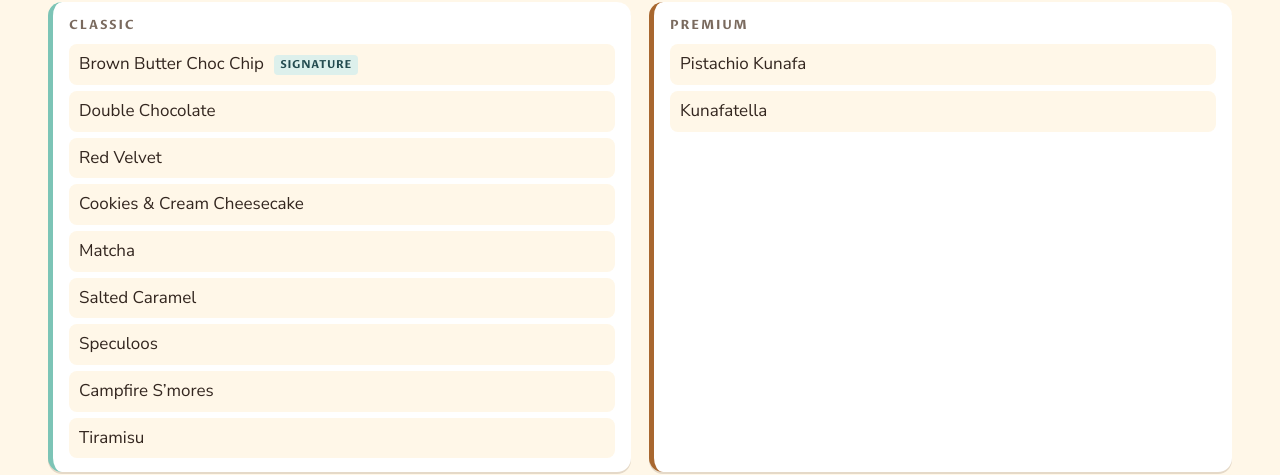
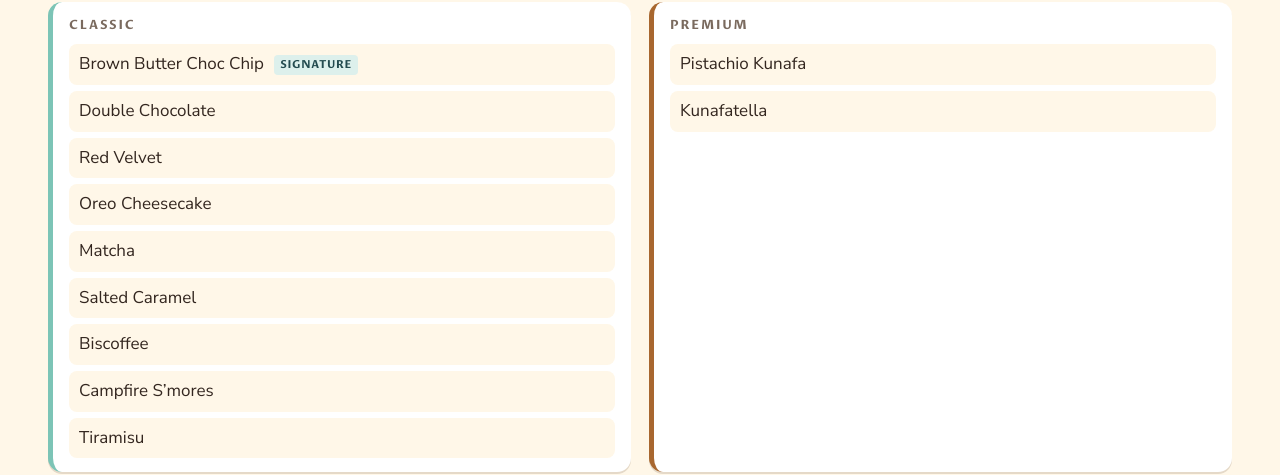
Before and after one commit to chriyenterl/noms-catalogue, a plain HTML site: page index.html in a window 1280 px wide. Shown: the part 1521-1996 px from the top of the page. Drawn offline with Linux system fonts and the light colour scheme.

Commit message:
Soft flavours match menu exactly: Oreo Cheesecake, Biscoffee

```diff
--- a/index.html
+++ b/index.html
@@ -557,10 +557,10 @@ a.btn-wa,a.btn-wa span,a.header-wa,a.header-wa span,a.fab-wa{color:#fff !importa
           <div class="flav">Brown Butter Choc Chip <span class="sig">Signature</span></div>
           <div class="flav">Double Chocolate</div>
           <div class="flav">Red Velvet</div>
-          <div class="flav">Cookies &amp; Cream Cheesecake</div>
+          <div class="flav">Oreo Cheesecake</div>
           <div class="flav">Matcha</div>
           <div class="flav">Salted Caramel</div>
-          <div class="flav">Speculoos</div>
+          <div class="flav">Biscoffee</div>
           <div class="flav">Campfire S’mores</div>
           <div class="flav">Tiramisu</div>
         </div>
```
